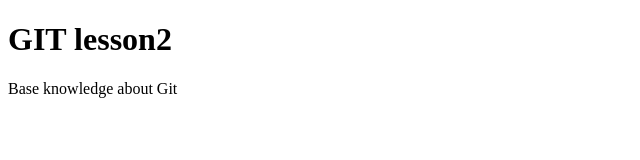
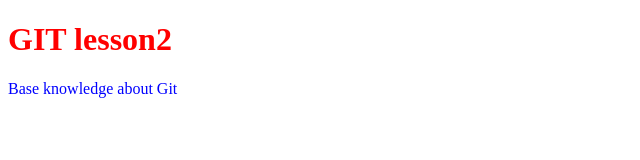
Before and after one commit to elaganovskis/site, a plain HTML site: page loftblog/index.html in a window 1280 px wide. Shown: the whole page, without its empty margins (0-640 px from the left). Drawn offline with Linux system fonts and the light colour scheme.

Commit message:
second commit

```diff
--- /dev/null
+++ b/loftblog/css/style.css
@@ -0,0 +1,7 @@
+h1 {
+	color: red;
+}
+
+p {
+	color: blue;
+}
--- a/loftblog/index.html
+++ b/loftblog/index.html
@@ -2,6 +2,7 @@
 <html>
 <head>
 	<title>Document</title>
+	<link rel="stylesheet" type="text/css" href="css/style.css">
 </head>
 <body>
 	<h1>GIT lesson2</h1>
```
